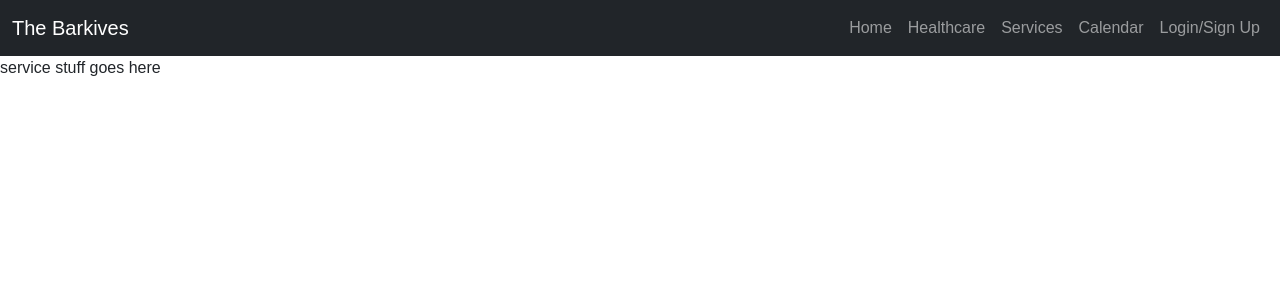
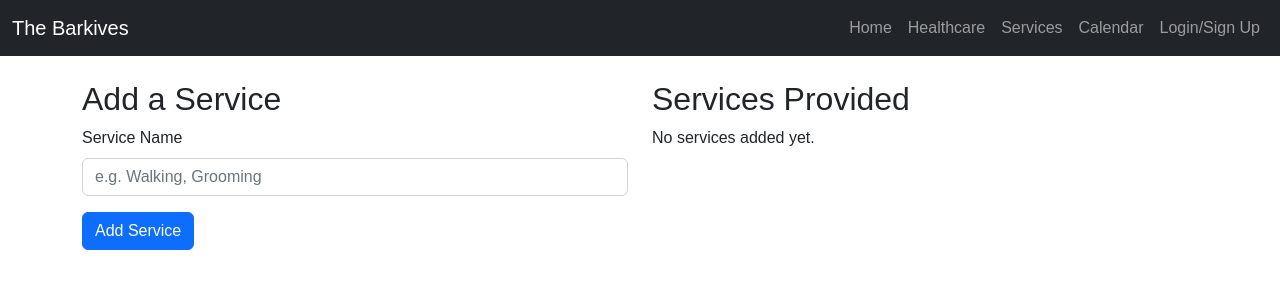
Before and after one commit to Calebfeliciano/The-Barkives, a React (Vite) app in the folder client/: page /services in a window 1280 px wide. Shown: the top 300 px of the page. Built offline with nearby package versions, Linux system fonts and the light colour scheme.

Commit message:
Started Service page

```diff
--- a/client/src/pages/Services.tsx
+++ b/client/src/pages/Services.tsx
@@ -1,5 +1,61 @@
+import { useState } from 'react';
+import { Form, Button, ListGroup, Container, Row, Col } from 'react-bootstrap';
+
+// Component for managing and displaying pet services
 const Services = () => {
-    return <p>service stuff goes here</p>;
+  // State to track current input in the form
+  const [service, setService] = useState('');
+  // State to track the list of added services
+  const [servicesList, setServicesList] = useState<string[]>([]);
+
+  // Function to handle form submission and add service to the list
+  const handleAddService = (e: React.FormEvent) => {
+    e.preventDefault();
+    if (service.trim()) {
+      setServicesList([...servicesList, service.trim()]);
+      setService('');
+    }
+  };
+
+  return (
+    // Main container for spacing and layout
+    <Container className="mt-4">
+      <Row>
+        {/* Left column: Form to add a new service */}
+        <Col md={6}>
+          <h2>Add a Service</h2>
+          <Form onSubmit={handleAddService}>
+            <Form.Group className="mb-3">
+              <Form.Label>Service Name</Form.Label>
+              <Form.Control
+                type="text"
+                placeholder="e.g. Walking, Grooming"
+                value={service}
+                onChange={(e) => setService(e.target.value)}
+              />
+            </Form.Group>
+            <Button variant="primary" type="submit">
+              Add Service
+            </Button>
+          </Form>
+        </Col>
+
+        {/* Right column: List of services already added */}
+        <Col md={6}>
+          <h2>Services Provided</h2>
+          {servicesList.length > 0 ? (
+            <ListGroup>
+              {servicesList.map((s, index) => (
+                <ListGroup.Item key={index}>{s}</ListGroup.Item>
+              ))}
+            </ListGroup>
+          ) : (
+            <p>No services added yet.</p>
+          )}
+        </Col>
+      </Row>
+    </Container>
+  );
 };
 
 export default Services;
```
